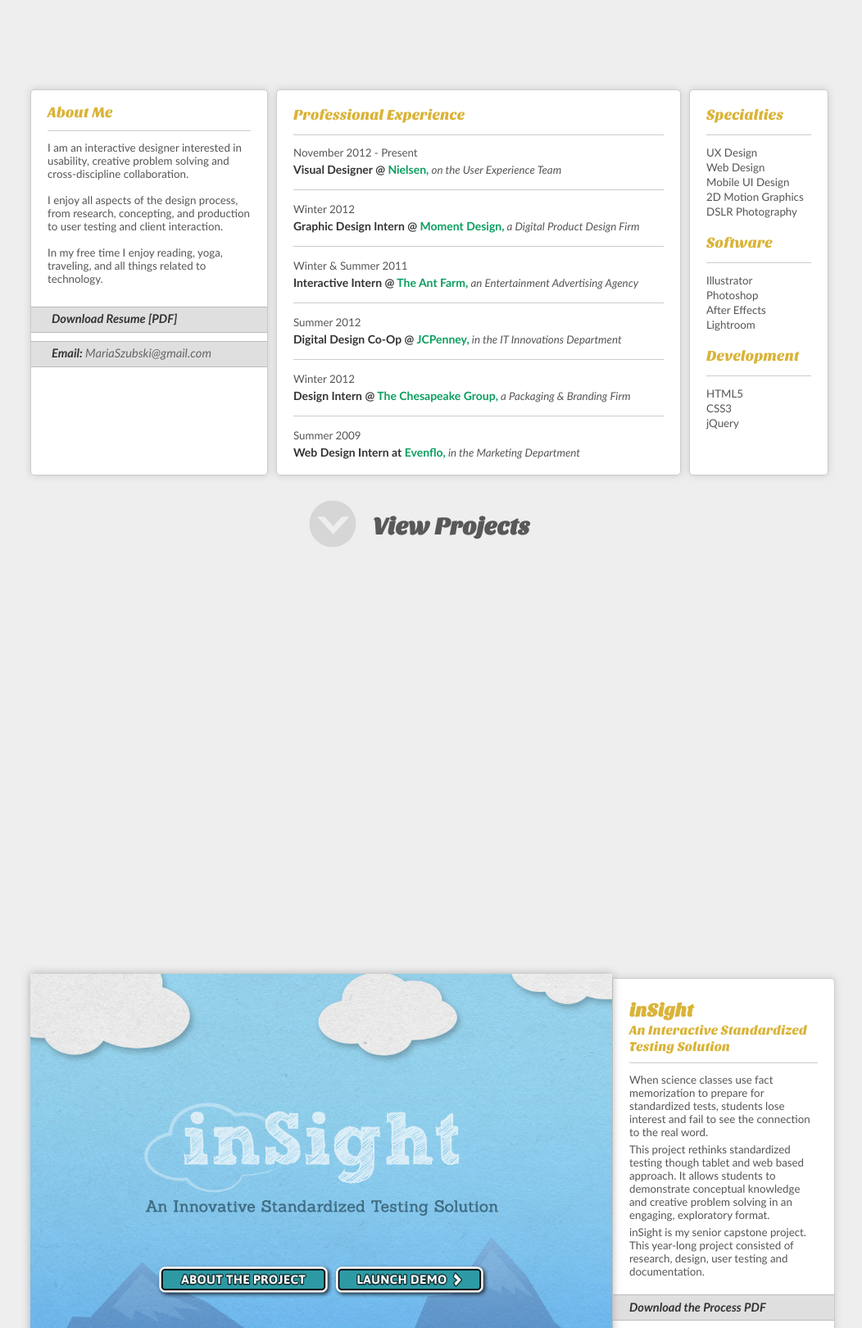
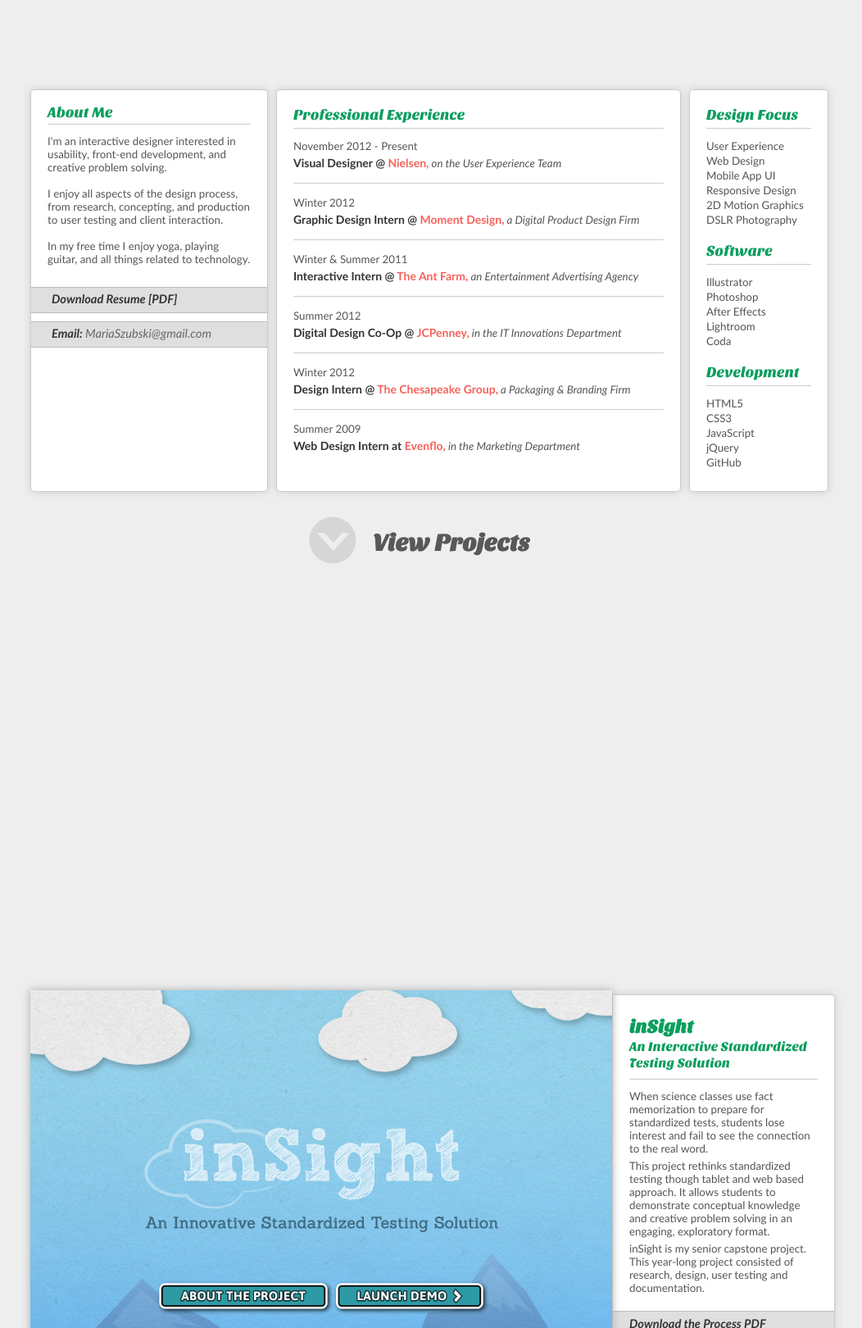
Before and after one commit to MariaSzubski/portfolio_2012, a plain HTML site: page index.html in a window 1280 px wide. Shown: the part 1180-2800 px from the top of the page at 82% size, without its empty margins (113-1165 px from the left). Drawn offline with nearby package versions, Linux system fonts and the light colour scheme.

Commit message:
Summer 2015 Update
• New Color Palette
• Updated Social Icons

```diff
--- a/css/global.css
+++ b/css/global.css
@@ -15,7 +15,7 @@ iframe{
 }
 a{
 	text-decoration: none;
-	color:rgb(11, 158, 94);;
+	color:#F76159;
 }
 
 em{
@@ -144,7 +144,7 @@ h5{
 #header{
 	width:100%;
     height:40px;
-    background-color: #383838;
+    background-color: #282828;
     position:fixed;
     top:0;
     left:0;
@@ -179,7 +179,7 @@ h2{
 
 div#social{
 	position:absolute;
-	width:168px;
+	width:212px;
 	right: 30px;
 	top:18px;
 
@@ -221,6 +221,8 @@ div#social{
 	cursor: pointer;
 	position: relative;
 	z-index: 40;
+	overflow: hidden;
+
 }
 
 .projT img{
@@ -231,6 +233,7 @@ div#social{
 	top:9px;
 	border:1px solid #bbb;
 	z-index:50;
+	overflow: hidden;
 }
 
 
@@ -246,6 +249,7 @@ div#social{
 	padding:16px;
 	opacity: 0;
 	z-index: 51;
+	overflow: hidden;
 }
 
 .Toverlay_wrapper{
@@ -253,6 +257,7 @@ div#social{
 	width:268px;
 	height:123px;
 	vertical-align: middle;
+	overflow: hidden;
 }
 
 .projT:hover img{
@@ -263,6 +268,8 @@ div#social{
 	-ms-filter: blur(10px);
 	filter:progid:DXImageTransform.Microsoft.Blur(PixelRadius='8');
 	border:1px solid #999;
+	overflow: hidden;
+
 }
 
 .projT:hover .Toverlay{
@@ -271,7 +278,7 @@ div#social{
 	-moz-transition: .25s ease;
 	-o-transition:.25s ease;
 	transition: .25s ease;
-
+	overflow: hidden;
 }
 
 .divider{
@@ -302,7 +309,7 @@ h4{
 
 .about01{
 	width: 288px;
-	height:429px;
+	height:449px;
 	margin-left: 10px;
 	margin-right: 10px;
 	background-color: black;
@@ -320,7 +327,7 @@ h4{
 
 .about02{
 	width:452px;
-	height:429px;
+	height:449px;
 	background-color: #fff;
 	float:left;
 	padding:20px;
@@ -338,7 +345,7 @@ h4{
 
 .about03{
 	width:128px;
-	height:429px;
+	height:449px;
 	background-color: #fff;
 	float:left;
 	padding:20px;
@@ -484,7 +491,7 @@ span.h8{
 h7, .h7{
 	font-family: 'SansitaOne';
 	font-size:18px;
-	color: #dab338;
+	color: rgb(11, 158, 94);
 	margin-left:20px;
 	padding-top: 5px;
 	-webkit-font-smoothing: antialiased;
@@ -493,7 +500,7 @@ h7, .h7{
 .descBox h6{
 	font-family: 'SansitaOne';
 	font-size:17pt;
-	color: #dab338;
+	color: rgb(11, 158, 94);
 	margin-left:20px;
 	padding-top: 5px;
 	-webkit-font-smoothing: antialiased;
@@ -502,7 +509,7 @@ h7, .h7{
 .descBox .h7{
 	font-family: 'SansitaOne';
 	font-size:16px;
-	color: #dab338;
+	color: rgb(11, 158, 94);
 	margin-left:20px;
 	padding-top: 5px;
 	-webkit-font-smoothing: antialiased;
@@ -524,7 +531,7 @@ h7, .h7{
 	background-color: #ccc;
 	width:100%;
 	margin-bottom: 12px;
-	margin-top: 13px;
+	margin-top: 5px;
 	position: relative;
 }
 
--- a/index.html
+++ b/index.html
@@ -6,27 +6,6 @@
 		<link rel="stylesheet" type="text/css"  href="css/fonts.css">
 		<link rel="stylesheet" type="text/css"  href="css/slide.css">
 		<link rel="stylesheet" type="text/css" href="css/global.css" />
-		<script type="text/javascript" src="http://ajax.googleapis.com/ajax/libs/jquery/1.5.1/jquery.min.js"></script>
-		<script type="text/javascript" src="js/scrollTo.js" charset="utf-8"></script>
-		<script type="text/javascript" src="js/slides.min.jquery.js" charset="utf-8"></script>
-		<script type="text/javascript" src="js/global.js" charset="utf-8"></script>
-
-
-
-		<script type="text/javascript">
-
-		  var _gaq = _gaq || [];
-		  _gaq.push(['_setAccount', 'UA-8457306-1']);
-		  _gaq.push(['_trackPageview']);
-
-		  (function() {
-		    var ga = document.createElement('script'); ga.type = 'text/javascript'; ga.async = true;
-		    ga.src = ('https:' == document.location.protocol ? 'https://ssl' : 'http://www') + '.google-analytics.com/ga.js';
-		    var s = document.getElementsByTagName('script')[0]; s.parentNode.insertBefore(ga, s);
-		  })();
-
-		</script>
-
 	</head>
 	<body>
 
@@ -158,13 +137,13 @@
 						<span class="h7">About Me</span>
 						<div class="divider">
 						</div>
-						I am an interactive designer interested in usability, creative problem solving and cross-discipline collaboration.
+						I'm an interactive designer interested in usability, front-end development, and creative problem solving.
 						<br/>
 						<br/>
 						I enjoy all aspects of the design process, from research, concepting, and production to user testing and client interaction.
 						<br/>
 						<br/>
-						In my free time I enjoy reading, yoga, traveling, and all things related to technology.
+						In my free time I enjoy yoga, playing guitar, and all things related to technology.
 
 
 					<p>&nbsp;</p>
@@ -190,7 +169,7 @@
 						<ul class="aboutd">
 							<li>November 2012 - Present<br/><b><span class="h8">Visual Designer @ <a href="http://www.nielsen.com/" target="_blank">Nielsen,</a></span></b><i> on the User Experience Team</i>
 							<span class="divider02">
-						</span></li>
+							</span></li>
 							<li>Winter 2012<br/><b><span class="h8">Graphic Design Intern @ <a href="http://www.momentdesign.com/" target="_blank">Moment Design,</a></span></b><i> a Digital Product Design Firm</i>
 							<span class="divider02">
 						</span></li>
@@ -210,13 +189,14 @@
 				</div>
 				<div class="about03">
 					<div class="col02">
-						<span class="h7">Specialties</span>
+						<span class="h7">Design Focus</span>
 						<div class="divider">
 						</div>
 						<ul>
-							<li>UX Design</li>
+							<li>User Experience</li>
 							<li>Web Design</li>
-							<li>Mobile UI Design</li>
+							<li>Mobile App UI</li>
+							<li>Responsive Design</li>
 							<li>2D Motion Graphics</li>
 							<li>DSLR Photography</li>
 						</ul>
@@ -225,14 +205,14 @@
 						<div class="divider">
 						</div>
 						<ul>
-							<li>Illustrator</li><li>Photoshop</li><li>After Effects</li><li>Lightroom</li>
+							<li>Illustrator</li><li>Photoshop</li><li>After Effects</li><li>Lightroom</li><li>Coda</li>
 						</ul>
 						<p>&nbsp;</p>
 						<span class="h7">Development</span>
 						<div class="divider">
 						</div>
 						<ul>
-							<li>HTML5</li><li>CSS3</li><li>jQuery</li>
+							<li>HTML5</li><li>CSS3</li><li>JavaScript</li><li>jQuery</li><li>GitHub</li>
 						</ul>
 					</div>
 				</div>
@@ -696,8 +676,33 @@
 				<a href="https://www.linkedin.com/in/mariaszubski" target="_blank"><img src="img/soc_linkedin.png" height="34px" alt="LinkedIn"/></a>
 				<a href="https://twitter.com/MariaSzubski" target="_blank"><img src="img/soc_twitter.png" height="34px" alt="Twitter"/></a>
 				<a href="http://www.pinterest.com/mariaszubski/" target="_blank"><img src="img/soc_pinterest.png" height="34px" alt="Pinterest"/></a>
+				<a href="https://github.com/MariaSzubski" target="_blank"><img src="img/soc_github.png" height="34px" alt="GitHub Projects"/></a>
 				<a href="mailto:mariaszubski@gmail.com" target="_blank"><img src="img/soc_email.png" height="34px" alt="Email"/></a>
 			</div>
 		</div>
+
+
+		<!--                                            scripts -->
+		<script type="text/javascript" src="http://ajax.googleapis.com/ajax/libs/jquery/1.5.1/jquery.min.js"></script>
+		<script type="text/javascript" src="js/scrollTo.js" charset="utf-8"></script>
+		<script type="text/javascript" src="js/slides.min.jquery.js" charset="utf-8"></script>
+		<script type="text/javascript" src="js/global.js" charset="utf-8"></script>
+
+
+
+		<script type="text/javascript">
+
+		  var _gaq = _gaq || [];
+		  _gaq.push(['_setAccount', 'UA-8457306-1']);
+		  _gaq.push(['_trackPageview']);
+
+		  (function() {
+		    var ga = document.createElement('script'); ga.type = 'text/javascript'; ga.async = true;
+		    ga.src = ('https:' == document.location.protocol ? 'https://ssl' : 'http://www') + '.google-analytics.com/ga.js';
+		    var s = document.getElementsByTagName('script')[0]; s.parentNode.insertBefore(ga, s);
+		  })();
+
+		</script>
 	</body>
+
 </html>
```
Also changed, not shown: img/email.png (added), img/soc_email.png, img/soc_github.png (added), img/soc_linkedin.png, img/soc_pinterest.png, img/soc_twitter.png.
